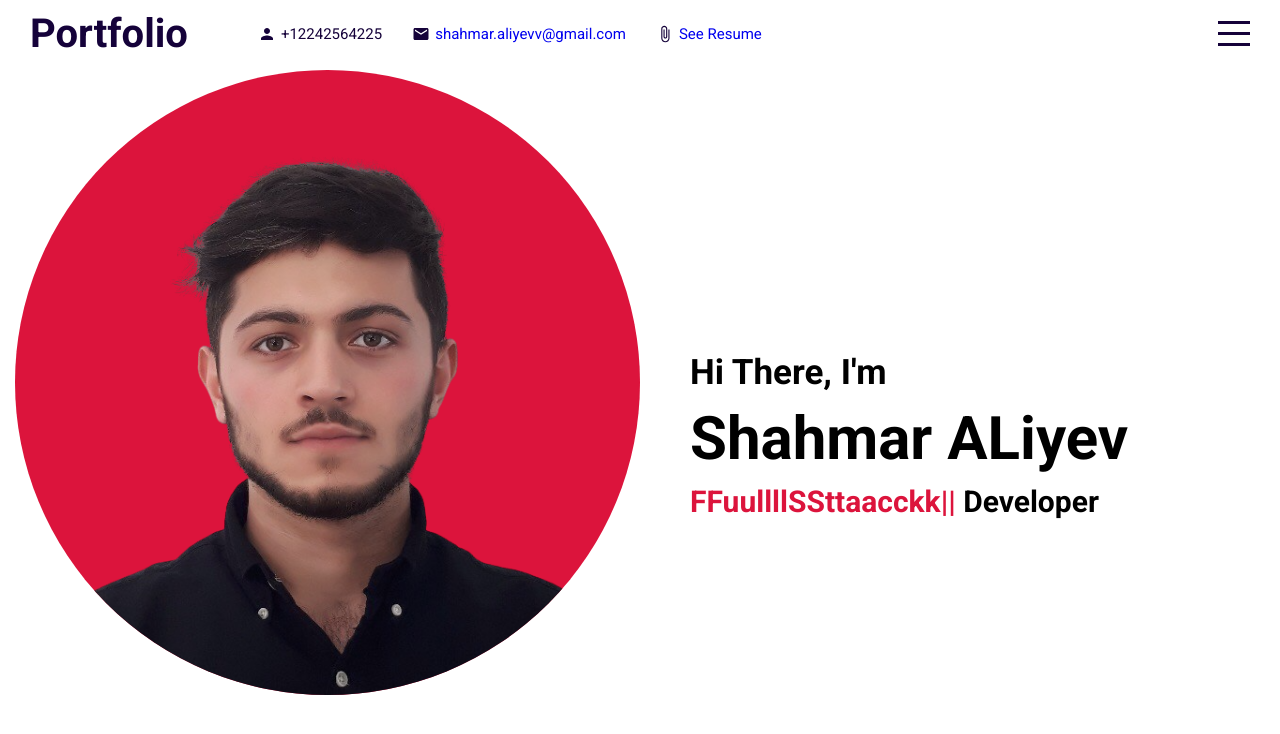
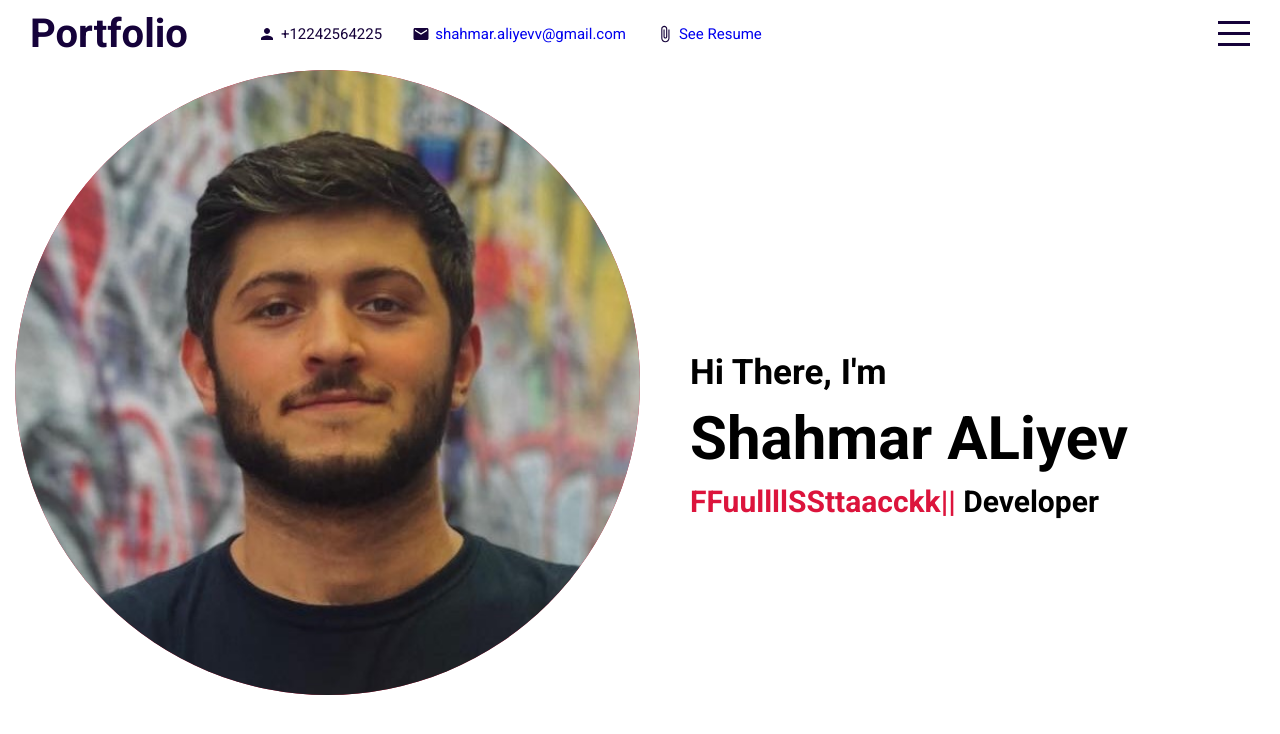
Before and after one commit to ShahmarAliyev/portfolio2, a React (Create React App) app: page / in a window 1280 px wide. Shown: the top 734 px of the page. Built offline with nearby package versions, Linux system fonts and the light colour scheme.

Commit message:
updated profile pic

```diff
--- a/src/components/intro/Intro.jsx
+++ b/src/components/intro/Intro.jsx
@@ -18,7 +18,7 @@ export default function Intro() {
     <div className="intro" id="intro">
       <div className="left">
         <div className="imgContainer">
-          <img src="assets/profile.png" alt="" />
+          <img src="assets/image.jpg" alt="" />
         </div>
       </div>
       <div className="right">
--- a/src/components/intro/Intro.scss
+++ b/src/components/intro/Intro.scss
@@ -28,10 +28,10 @@
       }
 
       img {
-        height: 90%;
+        height: 100%;
 
         @include mobile {
-          height: 50%;
+          height: 70%;
         }
       }
     }
```
Also changed, not shown: public/assets/image.jpg (added).
